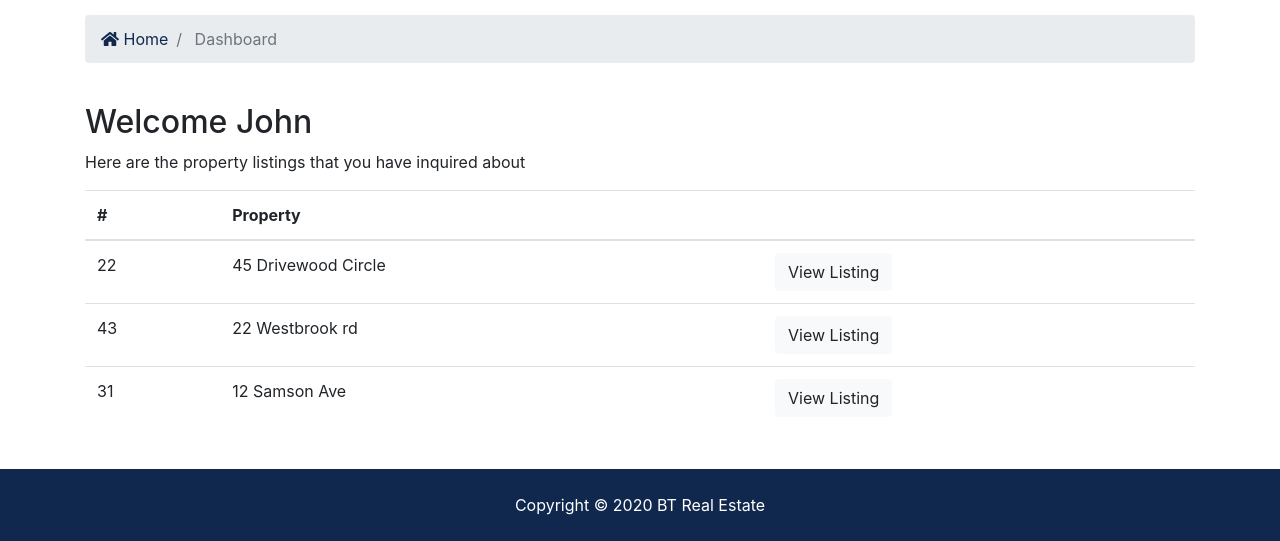
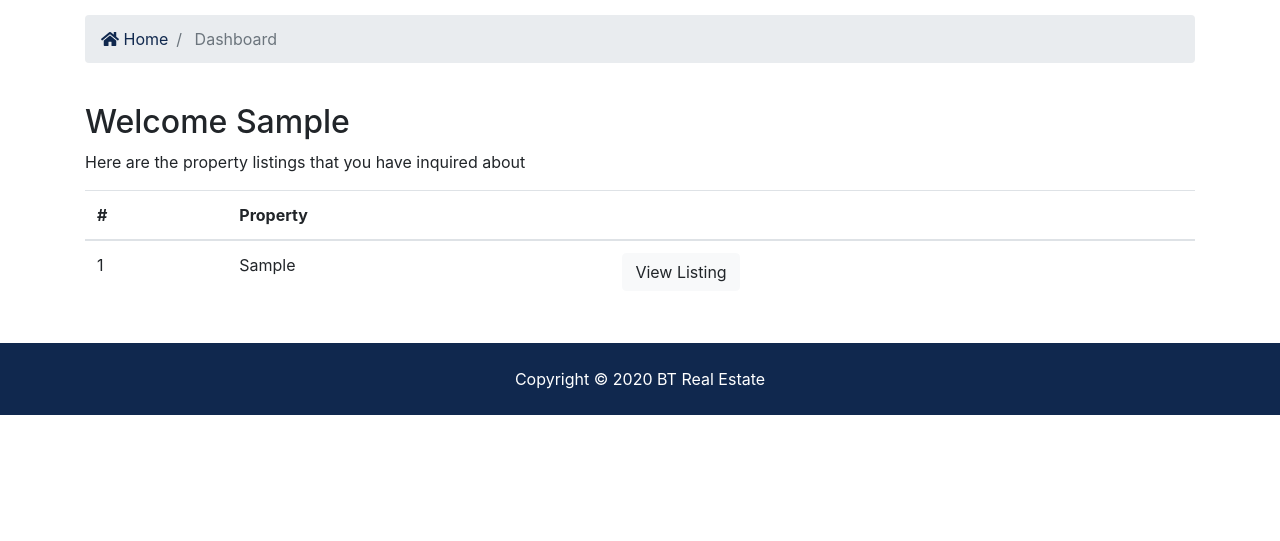
Before and after one commit to webmakaka/Python-django-dev-to-deployment, a Django app: page /accounts/dashboard in a window 1280 px wide. Shown: the part 346-887 px from the top of the page. After the commit the page ends 761 px from the top, so only its background shows below. Run offline with Django 3.2, Linux system fonts and the light colour scheme; a user stored in the database is signed in; tables that the repository leaves empty hold one stand-in row (values such as "Sample post"); some libraries are stand-ins or nearby versions.

Commit message:
08. Contact Inquiries | 59. Dashboard Functionality

```diff
--- a/project/accounts/views.py
+++ b/project/accounts/views.py
@@ -1,6 +1,8 @@
 from django.shortcuts import render, redirect
 from django.contrib import messages, auth
 from django.contrib.auth.models import User
+
+from contacts.models import Contact
 
 
 def register(request):
@@ -75,5 +77,12 @@ def logout(request):
 
     return redirect('index')
 
+
 def dashboard(request):
-    return render(request, 'accounts/dashboard.html')
+    user_contacts = Contact.objects.order_by(
+        '-contact_date').filter(user_id=request.user.id)
+
+    context = {
+        'contacts': user_contacts
+    }
+    return render(request, 'accounts/dashboard.html', context)
--- a/project/templates/accounts/dashboard.html
+++ b/project/templates/accounts/dashboard.html
@@ -37,7 +37,8 @@
   <div class="container">
     <div class="row">
       <div class="col-md-12">
-        <h2>Welcome John</h2>
+        <h2>Welcome {{ user.first_name }}</h2>
+        {% if contacts %}
           <p>Here are the property listings that you have inquired about</p>
           <table class="table">
             <thead>
@@ -48,29 +49,22 @@
               </tr>
             </thead>
             <tbody>
+              {% for contact in contacts %}
               <tr>
-              <td>22</td>
-              <td>45 Drivewood Circle</td>
+                <td>{{ contact.id }}</td>
+                <td>{{ contact.listing }}</td>
                 <td>
-                <a class="btn btn-light" href="#">View Listing</a>
+                  <a class="btn btn-light" href="{% url 'listing' contact.listing_id %}">View Listing</a>
                 </td>
               </tr>
-            <tr>
-              <td>43</td>
-              <td>22 Westbrook rd</td>
-              <td>
-                <a class="btn btn-light" href="#">View Listing</a>
-              </td>
-            </tr>
-            <tr>
-              <td>31</td>
-              <td>12 Samson Ave</td>
-              <td>
-                <a class="btn btn-light" href="#">View Listing</a>
-              </td>
-            </tr>
+              {% endfor %}
             </tbody>
           </table>
+
+        {% else %}
+          <p> You have not made any inquiries</p>
+        {% endif %}
+
       </div>
     </div>
   </div>
```
Also changed, not shown: Readme.md, img/pic-27.png (added). Lines whose indentation alone changed are shown as unchanged.
